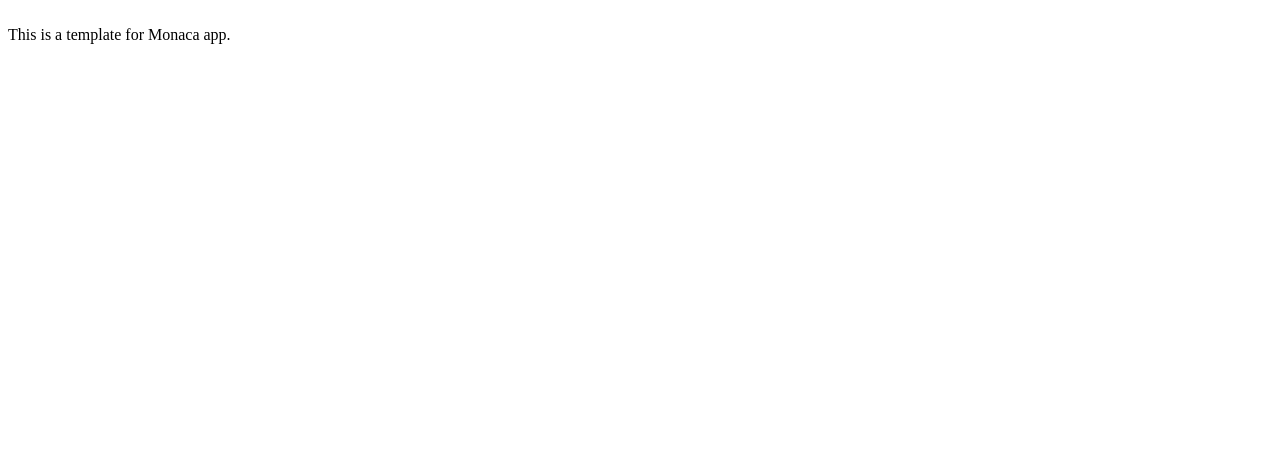
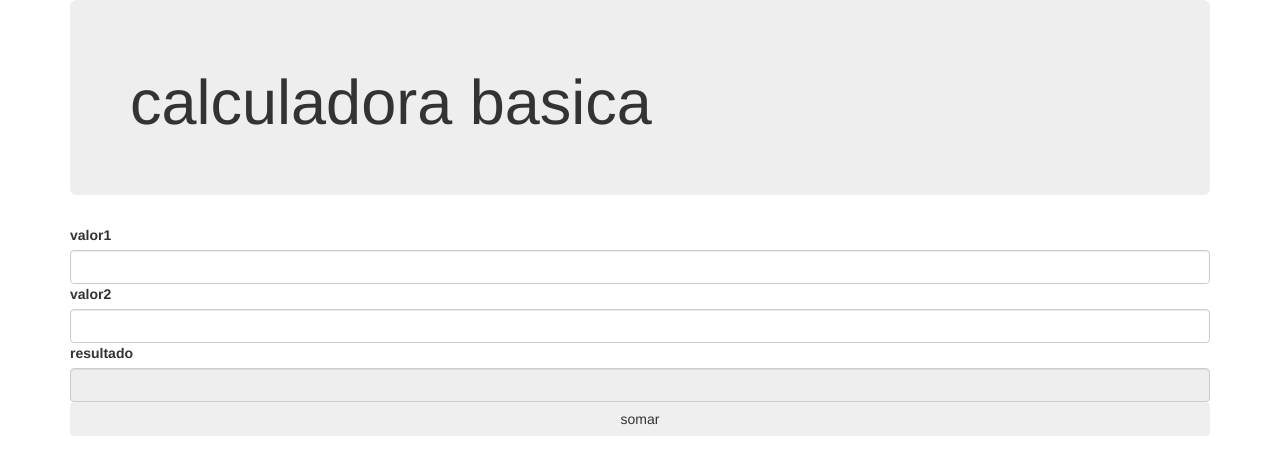
Before and after one commit to nicolle22/inicio, a website: page www/index.html in a window 1280 px wide. Drawn offline with nearby package versions, Linux system fonts and the light colour scheme; files that its build step writes are made by us from their sources.

Commit message:
alterando index- inserindo input e button

```diff
--- a/www/css/style.css
+++ b/www/css/style.css
@@ -1 +1,5 @@
 /**/
+
+button,label{
+  margin-top: 10px;
+}
--- a/www/index.html
+++ b/www/index.html
@@ -4,14 +4,51 @@
     <meta charset="utf-8">
     <meta name="viewport" content="width=device-width, initial-scale=1, maximum-scale=1, user-scalable=no">
     <meta http-equiv="Content-Security-Policy" content="default-src * data: gap: content: https://ssl.gstatic.com; style-src * 'unsafe-inline'; script-src * 'unsafe-inline' 'unsafe-eval'">
+    <!----  codigo javascript  --->
     <script src="components/loader.js"></script>
+    <script   src="jquery-3.3.1.min.js"> </script>
+    <script>
+
+  </script>
+<!---  codigo css --->
     <link rel="stylesheet" href="components/loader.css">
+    <link rel="stylesheet" href="bootstrap.min.css"
     <link rel="stylesheet" href="css/style.css">
-    <script>
-    </script>
+
 </head>
 <body>
-	<br />
-    This is a template for Monaca app.
+
+	 <div  class="container">
+      <div  class="row">
+        <div class="col-xs-12">
+          <div class=" jumbotron">
+          <h1>calculadora basica </h1>
+        </div>
+      </div>
+      </div>
+      <div class="row">
+        <div class="col-xs-12">
+          <label for="">valor1</label>
+          <input type="number" id="valor1" class="form-control">
+	 </div>
+  </div>
+   <div class="row">
+     <div class="col-xs-12">
+       <label for="valor2">valor2</label>
+       <input type="number" id="valor2" class="form-control">
+     </div>
+   </div>
+   <div class="row">
+     <div class="col-xs-12">
+       <label for="result" >resultado</label>
+      <input  type="number" id="valor3" class="form-control " readonly >
+     </div>
+   </div>
+   <div class="row">
+     <div class="col-xs-12">
+       <button id="somar" class="btn btn-sucess btn-block">somar</button>
+     </div>
+ </div>
+	 </div>
 </body>
 </html>
```
